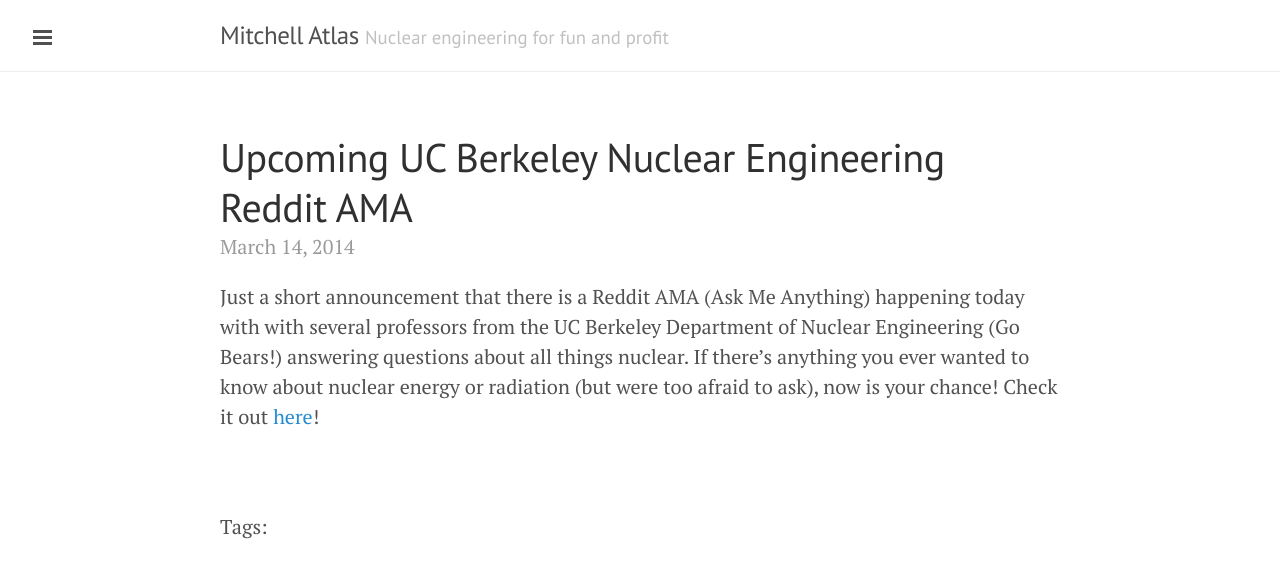
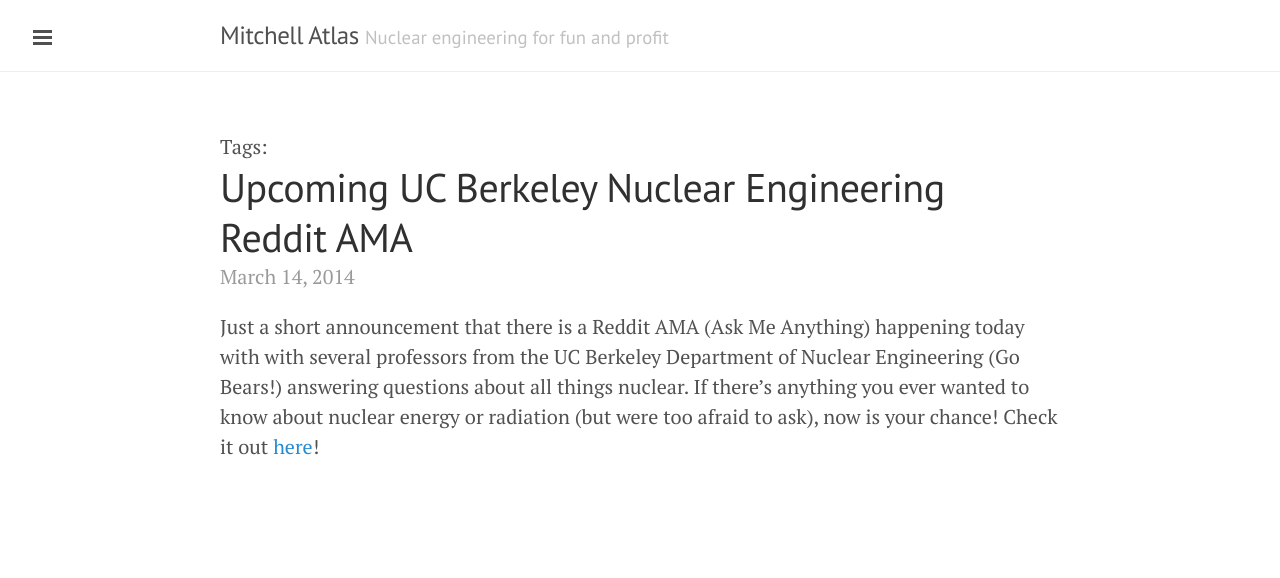
Before and after one commit to xatlasm/xatlasm.github.io, a Jekyll site: the page built from _posts/2014-03-14-upcoming-uc-berkeley-nuclear-engineering-reddit-ama.md, in a window 1280 px wide. Shown: the top 578 px of the page. Built offline with Jekyll 4.4.1, drawn with Linux system fonts in a browser that asks for light colours; comment, search, counter and statistics services are not loaded.

Commit message:
tags below  posts

```diff
--- a/_layouts/post.html
+++ b/_layouts/post.html
@@ -1,12 +1,6 @@
 ---
 layout: default
 ---
-<div class="post">
-  <h1 class="post-title">{{ page.title }}</h1>
-  <span class="post-date">{{ page.date | date: '%B %d, %Y' }}</span>
-  {{ content }}
-  {% include comments.html %}
-</div>
 <ul class="tags">
   <li>Tags: &nbsp; &nbsp;</li>
   {% for tag in post.tags %}
@@ -14,20 +8,9 @@
   {% endfor %}
 </ul>
 
-<!-- Screw related posts, not worth it.
-<div class="related">
-  <h2>Related Posts</h2>
-  <ul class="related-posts">
-    {% for post in site.related_posts limit:3 %}
-      <li>
-        <h3>
-          <a href="{{ post.url }}">
-            {{ post.title }}
-            <small>{{ post.date | date: '%B %d, %Y' }}</small>
-          </a>
-        </h3>
-      </li>
-    {% endfor %}
-  </ul>
+<div class="post">
+  <h1 class="post-title">{{ page.title }}</h1>
+  <span class="post-date">{{ page.date | date: '%B %d, %Y' }}</span>
+  {{ content }}
+  {% include comments.html %}
 </div>
--->
```
